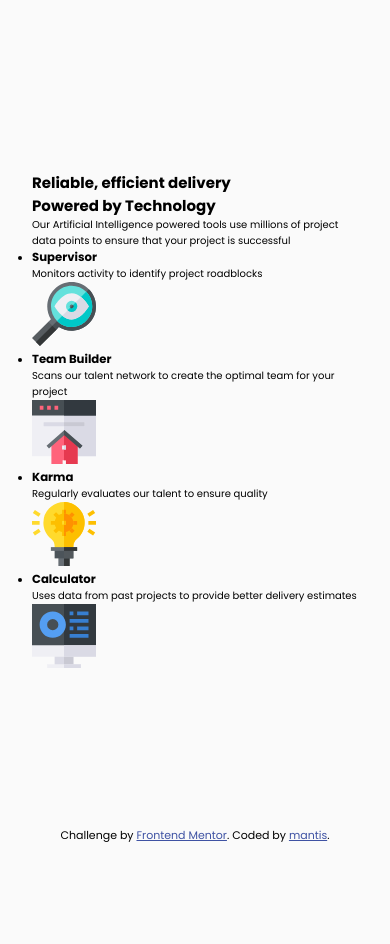
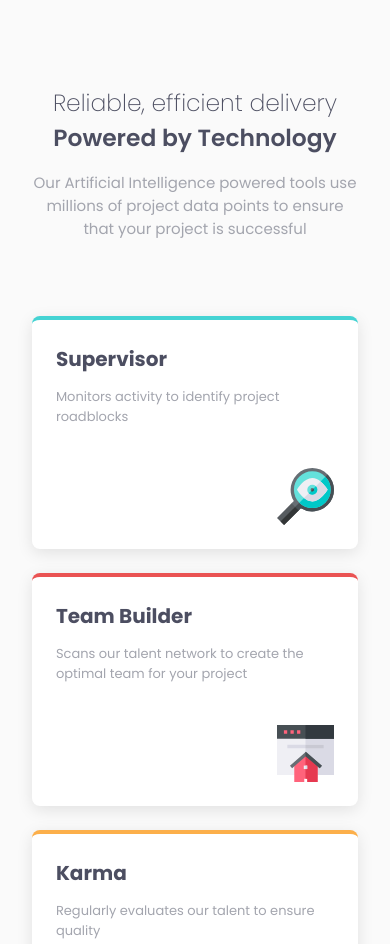
Before and after one commit to morauszkia/fm-feature-section, a plain HTML site: page index.html in a window 390 px wide. Shown: the top 944 px of the page. Before the commit the page ends 844 px from the top, so only its background shows below. Drawn offline with Linux system fonts and the light colour scheme.

Commit message:
styling: mobile version

```diff
--- a/index.html
+++ b/index.html
@@ -25,23 +25,31 @@
 
       <ul class="features">
         <li class="features__feature feature--cyan">
+          <div class="feature__text">
             <h3 class="feature__title">Supervisor</h3>
             <p class="feature__desc">Monitors activity to identify project roadblocks</p>
+          </div>
           <img src="./images/icon-supervisor.svg" alt="Magnifying Glass icon" class="feature__icon">
         </li>
         <li class="features__feature feature--red">
+          <div class="feature__text">
             <h3 class="feature__title">Team Builder</h3>
             <p class="feature__desc">Scans our talent network to create the optimal team for your project</p>
+          </div>
           <img src="./images/icon-team-builder.svg" alt="House icon" class="feature__icon">
         </li>
         <li class="features__feature feature--orange">
+          <div class="feature__text">
             <h3 class="feature__title">Karma</h3>
             <p class="feature__desc">Regularly evaluates our talent to ensure quality</p>
+          </div>
           <img src="./images/icon-karma.svg" alt="Lightbulb icon" class="feature__icon">
         </li>
         <li class="features__feature feature--blue">
+          <div class="feature__text">
             <h3 class="feature__title">Calculator</h3>
             <p class="feature__desc">Uses data from past projects to provide better delivery estimates</p>
+          </div>
           <img src="./images/icon-calculator.svg" alt="Monitor icon" class="feature__icon">
         </li>
       </ul>
--- a/styles.css
+++ b/styles.css
@@ -17,6 +17,7 @@
   --text-intro: 1.5rem;
   --text-feature-title: 2rem;
   --text-feature-content: 1.3rem;
+  --ws-inner: calc(2rem + 1vw);
 }
 
 html {
@@ -37,6 +38,89 @@ body {
   position: relative;
 }
 
+main {
+  max-width: 100%;
+  display: flex;
+  flex-direction: column;
+  justify-content: space-between;
+  gap: 7.6rem;
+  align-items: center;
+}
+
+.intro {
+  max-width: 54rem;
+  text-align: center;
+  color: var(--color-grayish-blue);
+  font-size: var(--text-intro);
+}
+
+.intro__title {
+  font-weight: 200;
+  font-size: clamp(1.5rem, 6vw, 3.6rem);
+  color: var(--color-very-dark-blue);
+  line-height: 1.5;
+  margin-bottom: 1.6rem;
+}
+
+.intro__title strong {
+  font-weight: 600;
+}
+
+.features {
+  display: grid;
+  gap: var(--ws-inner);
+  max-width: 100%;
+  list-style-type: none;
+}
+
+.features__feature {
+  aspect-ratio: 7/5;
+  max-width: 350px;
+  background-color: #fff;
+  border-radius: 8px;
+  padding: var(--ws-inner);
+  box-shadow: 0 4px 16px rgba(0, 0, 0, 0.1);
+  border-top-width: 4px;
+  border-top-style: solid;
+
+  display: flex;
+  flex-direction: column;
+  justify-content: space-between;
+}
+
+.feature--cyan {
+  border-top-color: var(--color-cyan);
+}
+
+.feature--red {
+  border-top-color: var(--color-red);
+}
+
+.feature--orange {
+  border-top-color: var(--color-orange);
+}
+
+.feature--blue {
+  border-top-color: var(--color-blue);
+}
+
+.feature__title {
+  font-size: var(--text-feature-title);
+  color: var(--color-very-dark-blue);
+  margin-bottom: var(--text-feature-content);
+}
+
+.feature__desc {
+  font-size: var(--text-feature-content);
+  color: var(--color-grayish-blue);
+}
+
+.feature__icon {
+  height: calc(2.4 * var(--ws-inner));
+  width: calc(2.4 * var(--ws-inner));
+  align-self: flex-end;
+}
+
 footer {
   position: absolute;
   bottom: 0;
@@ -44,9 +128,11 @@ footer {
 
 .attribution {
   font-size: 11px;
+  font-weight: 200;
   text-align: center;
 }
 
 .attribution a {
-  color: hsl(228, 45%, 44%);
+  color: var(--color-very-dark-blue);
+  font-weight: 600;
 }
```
Lines whose indentation alone changed are shown as unchanged.
